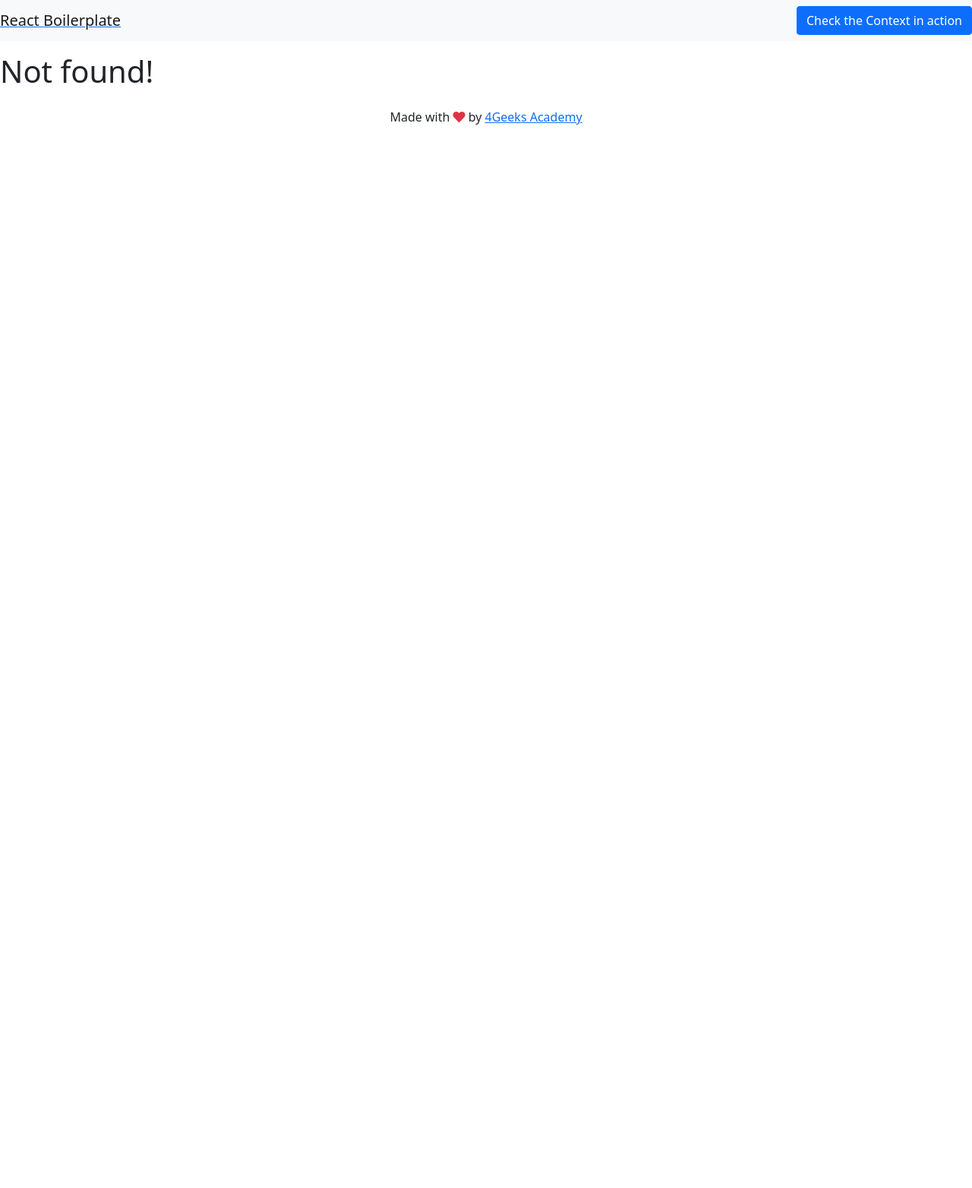
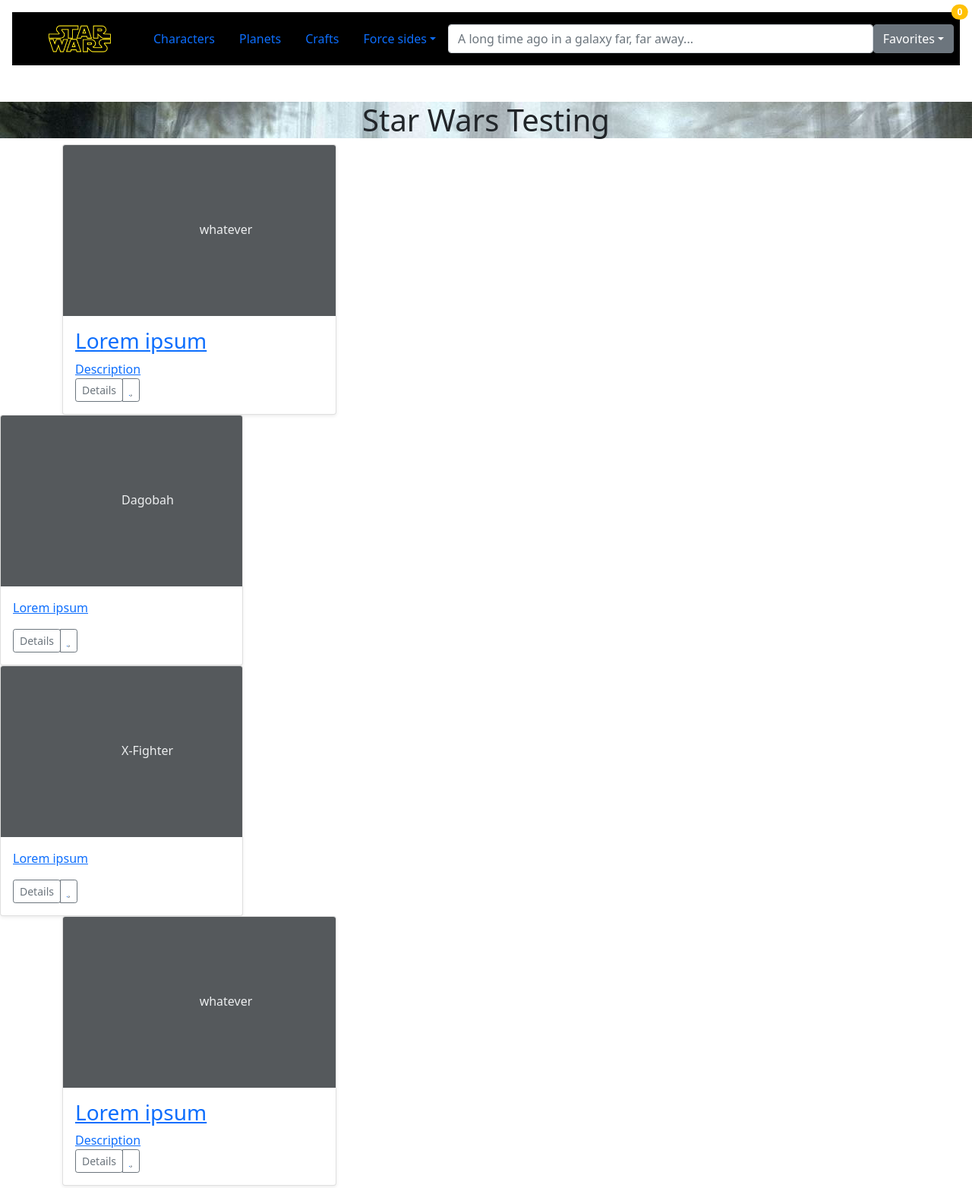
Before and after one commit to 4GeeksAcademy/Porduna_StarWars, a React app: page /characters in a window 1280 px wide. Before the commit this address had no page. Shown: the top 1564 px of the page at 76% size. Before the commit the page ends 800 px from the top, so only its background shows below. Built offline with nearby package versions, Linux system fonts and the light colour scheme.

Commit message:
En proceso

```diff
--- a/src/js/component/footer.js
+++ b/src/js/component/footer.js
@@ -3,8 +3,7 @@
 export const Footer = () => (
 	<footer className="footer mt-auto py-3 text-center">
 		<p>
-			Made with <i className="fa fa-heart text-danger" /> by{" "}
-			<a href="http://www.4geeksacademy.com">4Geeks Academy</a>
+			Made with <i class="fa-brands fa-jedi-order"></i> by Porduna
 		</p>
 	</footer>
 );
--- a/src/js/component/navbar.js
+++ b/src/js/component/navbar.js
@@ -1,15 +1,32 @@
 import React from "react";
 import { Link } from "react-router-dom";
+import  SWLogo  from "../../img/Star_Wars_Logo.png";
+import "../../styles/navbar.css";
 
 export const Navbar = () => {
     return (
-		<nav className="navbar navbar-light bg-light mb-3">
+        <nav className="navbar navbar-expand-sm" aria-label="Third navbar example">
             <Link to="/">
-				<span className="navbar-brand mb-0 h1">React Boilerplate</span>
+                <div className="container-fluid">
+                    <img src={SWLogo} alt="SW logo" className="mx-4" width="90" height="54" />
+                </div>
             </Link>
+            <div className="collapse navbar-collapse" id="navbarsExample03">
+                <Link className="nav-link" to="/characters">Characters</Link>
+                <Link className="nav-link" to="/planets">Planets</Link>
+                <Link className="nav-link" to="/crafts">Crafts</Link>
+                <a className="nav-link dropdown-toggle" href="#" id="dropdown03" data-bs-toggle="dropdown" aria-expanded="false">Force sides</a>
+                <ul className="dropdown-menu">
+                    <li><a className="dropdown-item" href="#">Jedis</a></li>
+                    <li><a className="dropdown-item" href="#">Sith</a></li>
+                    <li><a className="dropdown-item" href="#">Rebels</a></li>
+                    <li><a className="dropdown-item" href="#">Empire</a></li>
+                </ul>
+            </div>
+            <input type="search" className="form-control ds-input" placeholder="A long time ago in a galaxy far, far away..." autocomplete="off" ></input>
                 <div className="ml-auto">
                     <Link to="/demo">
-					<button className="btn btn-primary">Check the Context in action</button>
+                    <button class="btn btn-secondary dropdown-toggle" type="button" data-bs-toggle="dropdown" aria-expanded="false">Favorites<span class="position-absolute top-0 start-100 translate-middle badge rounded-pill bg-warning ">0</span></button>
                     </Link>
                 </div>
         </nav>
--- a/src/js/layout.js
+++ b/src/js/layout.js
@@ -3,8 +3,11 @@
 import ScrollToTop from "./component/scrollToTop";
 
 import { Home } from "./views/home";
-import { Demo } from "./views/demo";
-import { Single } from "./views/single";
+// import { Demo } from "./views/demo";
+// import { Single } from "./views/single";
+import { Characters } from "./views/characters";
+import { Planets } from "./views/planets";
+import { Crafts } from "./views/crafts";
 import injectContext from "./store/appContext";
 
 import { Navbar } from "./component/navbar";
@@ -21,10 +24,17 @@
 			<BrowserRouter basename={basename}>
 				<ScrollToTop>
 					<Navbar />
+					<Home />
+					<Characters />
+					<Planets />
+					<Crafts />
 					<Routes>
 						<Route path="/" element={<Home />} />
-						<Route path="/demo" element={<Demo />} />
-						<Route path="/single/:theid" element={<Single />} />
+						{/* <Route path="/demo" element={<Demo />} />
+						<Route path="/single/:theid" element={<Single />} /> */}
+						<Route path="/characters" element={<Characters />} />
+						<Route path="/planets" element={<Planets />} />
+						<Route path="/crafts" element={<Crafts />} />
 						<Route path="*" element={<h1>Not found!</h1>} />
 					</Routes>
 					<Footer />
--- /dev/null
+++ b/src/js/views/characters.js
@@ -0,0 +1,34 @@
+import React from "react";
+import { Link } from "react-router-dom";
+
+export const Characters = () => {
+    return (
+<Link to="/characters">
+    <div className="container">
+        <div className="row row-cols-1 row-cols-sm-2 row-cols-md-3 g-3">
+            <div className="col-3">
+                <div className="card shadow-sm">
+                    <svg className="bd-placeholder-img card-img-top" width="100%" height="225" xmlns="http://www.w3.org/2000/svg" role="img" aria-label="Placeholder: " preserveAspectRatio="xMidYMid slice" focusable="false">
+                        <title>Placeholder</title>
+                        <rect width="100%" height="100%" fill="#55595c"></rect>
+                        <text x="50%" y="50%" fill="#eceeef" dy=".3em">whatever</text></svg>
+                    <div className="card-body">
+                        <h3 className="card-text">Lorem ipsum</h3>
+                        <p className="card-text mb-auto">Description</p>
+                        <div className="d-flex justify-content-between align-items-center">
+                            <div className="btn-group">
+                            <Link to="/characters"><button type="button" className="btn btn-sm btn-outline-secondary">Details</button></Link>
+                                <button type="button" className="btn btn-sm btn-outline-secondary">
+                                <i class="fa-regular fa-star" />
+                                </button>
+                            </div>
+                            <small className="text-muted"></small>
+                        </div>
+                    </div>
+                </div>
+            </div>
+        </div>
+    </div>
+</Link>
+    );
+};
--- /dev/null
+++ b/src/js/views/crafts.js
@@ -0,0 +1,29 @@
+import React from "react";
+import { Link } from "react-router-dom";
+
+export const Crafts = () => {
+    return (
+        <Link to="/crafts">
+        <div className="col-3">
+            <div className="card shadow-sm">
+                <svg className="bd-placeholder-img card-img-top" width="100%" height="225" xmlns="http://www.w3.org/2000/svg" role="img" aria-label="Placeholder: " preserveAspectRatio="xMidYMid slice" focusable="false">
+                    <title>Placeholder</title>
+                    <rect width="100%" height="100%" fill="#55595c"></rect>
+                    <text x="50%" y="50%" fill="#eceeef" dy=".3em">X-Fighter</text></svg>
+                <div className="card-body">
+                    <p className="card-text">Lorem ipsum</p>
+                    <div className="d-flex justify-content-between align-items-center">
+                        <div className="btn-group">
+                        <Link to="/crafts"><button type="button" className="btn btn-sm btn-outline-secondary">Details</button></Link>
+                            <button type="button" className="btn btn-sm btn-outline-secondary">
+                            <i class="fa-regular fa-star" />
+                            </button>
+                        </div>
+                        <small className="text-muted"></small>
+                    </div>
+                </div>
+            </div>
+        </div>
+        </Link>
+    );
+};
--- a/src/js/views/home.js
+++ b/src/js/views/home.js
@@ -1,15 +1,9 @@
 import React from "react";
-import rigoImage from "../../img/rigo-baby.jpg";
 import "../../styles/home.css";
+import SWbg from "../../img/pxfuel.jpg";
 
 export const Home = () => (
-	<div className="text-center mt-5">
-		<h1>Hello Rigo!</h1>
-		<p>
-			<img src={rigoImage} />
-		</p>
-		<a href="#" className="btn btn-success">
-			If you see this green button, bootstrap is working
-		</a>
+	<div className="text-center mt-5" style={{ backgroundImage: `url(${SWbg})` }}>
+		<h1>Star Wars Testing</h1>
 	</div>
 );
--- /dev/null
+++ b/src/js/views/planets.js
@@ -0,0 +1,29 @@
+import React from "react";
+import { Link } from "react-router-dom";
+
+export const Planets = () => {
+    return (
+        <Link to="/planets">
+        <div className="col-3">
+            <div className="card shadow-sm">
+                <svg className="bd-placeholder-img card-img-top" width="100%" height="225" xmlns="http://www.w3.org/2000/svg" role="img" aria-label="Placeholder: " preserveAspectRatio="xMidYMid slice" focusable="false">
+                    <title>Placeholder</title>
+                    <rect width="100%" height="100%" fill="#55595c"></rect>
+                    <text x="50%" y="50%" fill="#eceeef" dy=".3em">Dagobah</text></svg>
+                <div className="card-body">
+                    <p className="card-text">Lorem ipsum</p>
+                    <div className="d-flex justify-content-between align-items-center">
+                        <div className="btn-group">
+                        <Link to="/planets"><button type="button" className="btn btn-sm btn-outline-secondary">Details</button></Link>
+                            <button type="button" className="btn btn-sm btn-outline-secondary">
+                            <i class="fa-regular fa-star" />
+                            </button>
+                        </div>
+                        <small className="text-muted"></small>
+                    </div>
+                </div>
+            </div>
+        </div>
+        </Link>
+    );
+};
--- /dev/null
+++ b/src/styles/navbar.css
@@ -0,0 +1,5 @@
+.navbar {
+    background-color: #000000;
+    margin: 16px;
+    padding: 8px;
+}
--- a/template.html
+++ b/template.html
@@ -3,7 +3,7 @@
     <head>
         <meta name="viewport" content="width=device-width, initial-scale=1.0">
         <meta charset="UTF-8">
-        <title>Hello Rigo with Vanilla.js</title>
+        <title>SWApp.js</title>
         <link href="https://cdn.jsdelivr.net/npm/bootstrap@5.1.3/dist/css/bootstrap.min.css" rel="stylesheet" integrity="sha384-1BmE4kWBq78iYhFldvKuhfTAU6auU8tT94WrHftjDbrCEXSU1oBoqyl2QvZ6jIW3" crossorigin="anonymous">
         <link rel="stylesheet" href="https://use.fontawesome.com/releases/v5.2.0/css/all.css" integrity="sha384-hWVjflwFxL6sNzntih27bfxkr27PmbbK/iSvJ+a4+0owXq79v+lsFkW54bOGbiDQ" crossorigin="anonymous">
     </head>
```
Also changed, not shown: src/js/store/flux.js (+2 -10 lines), src/img/Star_Wars_Logo.png (added), src/img/pxfuel.jpg (added). Lines whose indentation alone changed are shown as unchanged.
